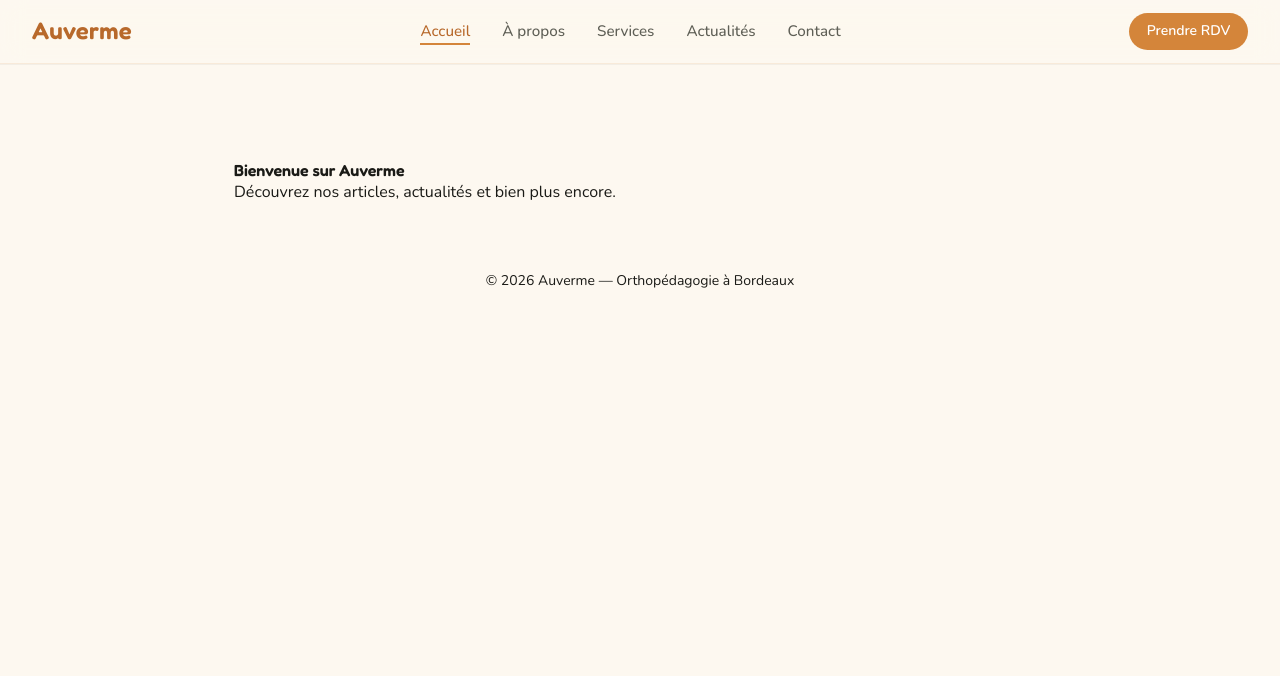
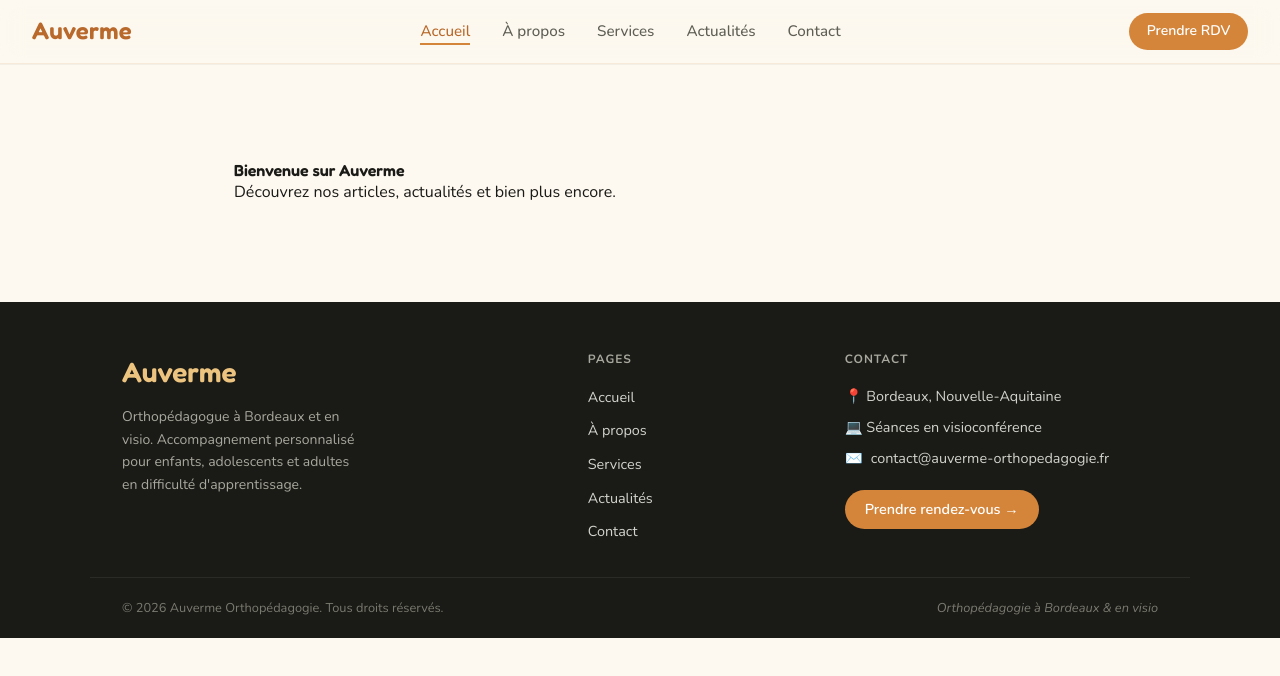
Before and after one commit to ojauze/auverme, an Astro site: page / in a window 1280 px wide. Built offline with nearby package versions, Linux system fonts and the light colour scheme; Astro itself is replaced by a stand-in of ours.

Commit message:
feat(us-20): Footer component — 3 colonnes, copyright, CTA RDV
Crée Footer.astro (brand + nav + contact, palette dark warm) et remplace
le footer inline de Layout.astro. Données tirées de siteConfig/navLinks.

Closes #20

Co-Authored-By: Claude Sonnet 4.6 <noreply@anthropic.com>

```diff
--- /dev/null
+++ b/src/components/Footer.astro
@@ -0,0 +1,194 @@
+---
+import { siteConfig, navLinks } from "../data/config";
+
+const year = new Date().getFullYear();
+---
+
+<footer class="site-footer">
+  <div class="footer-inner">
+
+    <!-- Colonne 1 : identité -->
+    <div class="footer-brand">
+      <a href="/" class="footer-logo">{siteConfig.shortName}</a>
+      <p class="footer-tagline">{siteConfig.description}</p>
+    </div>
+
+    <!-- Colonne 2 : navigation -->
+    <nav class="footer-nav" aria-label="Navigation footer">
+      <p class="footer-heading">Pages</p>
+      <ul role="list">
+        {navLinks.map(link => (
+          <li><a href={link.href}>{link.label}</a></li>
+        ))}
+      </ul>
+    </nav>
+
+    <!-- Colonne 3 : contact -->
+    <div class="footer-contact">
+      <p class="footer-heading">Contact</p>
+      <ul role="list">
+        <li>📍 {siteConfig.contact.city}, {siteConfig.contact.region}</li>
+        <li>💻 Séances en visioconférence</li>
+        {siteConfig.contact.email && (
+          <li>
+            ✉️ <a href={`mailto:${siteConfig.contact.email}`}>{siteConfig.contact.email}</a>
+          </li>
+        )}
+        {siteConfig.contact.phone && (
+          <li>
+            📞 <a href={`tel:${siteConfig.contact.phone}`}>{siteConfig.contact.phone}</a>
+          </li>
+        )}
+      </ul>
+      <a href="/contact" class="footer-cta">Prendre rendez-vous →</a>
+    </div>
+
+  </div>
+
+  <!-- Barre copyright -->
+  <div class="footer-bottom">
+    <p>
+      &copy; {year} {siteConfig.name}.
+      Tous droits réservés.
+    </p>
+    <p class="footer-legal">
+      Orthopédagogie à {siteConfig.contact.city} &amp; en visio
+    </p>
+  </div>
+</footer>
+
+<style>
+  .site-footer {
+    margin-top: 4rem;
+    background: var(--color-warm-900, #1a1a16);
+    color: var(--color-warm-300, #d4d4ce);
+  }
+
+  .footer-inner {
+    max-width: 1100px;
+    margin: 0 auto;
+    padding: 3rem 2rem 2rem;
+    display: grid;
+    grid-template-columns: 2fr 1fr 1.5fr;
+    gap: 3rem;
+  }
+
+  /* ---- Brand ---- */
+  .footer-logo {
+    display: inline-block;
+    font-family: var(--font-display, 'Fredoka', sans-serif);
+    font-size: 1.75rem;
+    font-weight: 600;
+    color: var(--color-brand-300, #edc47f);
+    text-decoration: none;
+    margin-bottom: 0.75rem;
+  }
+
+  .footer-logo:hover {
+    color: var(--color-brand-200, #f5ddb0);
+  }
+
+  .footer-tagline {
+    font-size: 0.875rem;
+    line-height: 1.6;
+    color: var(--color-warm-400, #a8a89e);
+    margin: 0;
+    max-width: 28ch;
+  }
+
+  /* ---- Nav & Contact columns ---- */
+  .footer-heading {
+    font-size: 0.75rem;
+    font-weight: 700;
+    letter-spacing: 0.08em;
+    text-transform: uppercase;
+    color: var(--color-warm-400, #a8a89e);
+    margin: 0 0 1rem;
+  }
+
+  .footer-nav ul,
+  .footer-contact ul {
+    list-style: none;
+    margin: 0;
+    padding: 0;
+    display: flex;
+    flex-direction: column;
+    gap: 0.5rem;
+  }
+
+  .footer-nav a,
+  .footer-contact a {
+    color: var(--color-warm-300, #d4d4ce);
+    text-decoration: none;
+    font-size: 0.9rem;
+    transition: color 0.2s;
+  }
+
+  .footer-nav a:hover,
+  .footer-contact a:hover {
+    color: var(--color-brand-300, #edc47f);
+  }
+
+  .footer-contact li {
+    font-size: 0.9rem;
+    display: flex;
+    gap: 0.5rem;
+    align-items: baseline;
+  }
+
+  /* ---- CTA ---- */
+  .footer-cta {
+    display: inline-flex;
+    margin-top: 1.25rem;
+    padding: 0.5rem 1.25rem;
+    background: var(--color-brand-500, #d4853a);
+    color: #fff !important;
+    border-radius: var(--radius-btn, 9999px);
+    font-size: 0.875rem;
+    font-weight: 600;
+    text-decoration: none;
+    transition: background 0.2s;
+  }
+
+  .footer-cta:hover {
+    background: var(--color-brand-400, #e3a34e) !important;
+  }
+
+  /* ---- Bottom bar ---- */
+  .footer-bottom {
+    border-top: 1px solid rgba(255, 255, 255, 0.07);
+    max-width: 1100px;
+    margin: 0 auto;
+    padding: 1.25rem 2rem;
+    display: flex;
+    align-items: center;
+    justify-content: space-between;
+    gap: 1rem;
+    flex-wrap: wrap;
+  }
+
+  .footer-bottom p {
+    margin: 0;
+    font-size: 0.8rem;
+    color: var(--color-warm-500, #7a7a70);
+  }
+
+  .footer-legal {
+    font-style: italic;
+  }
+
+  /* ---- Responsive ---- */
+  @media (max-width: 768px) {
+    .footer-inner {
+      grid-template-columns: 1fr;
+      gap: 2rem;
+      padding: 2rem 1.5rem 1.5rem;
+    }
+
+    .footer-bottom {
+      flex-direction: column;
+      align-items: flex-start;
+      padding: 1rem 1.5rem;
+    }
+  }
+</style>
--- a/src/layouts/Layout.astro
+++ b/src/layouts/Layout.astro
@@ -1,5 +1,6 @@
 ---
 import Nav from "../components/Nav.astro";
+import Footer from "../components/Footer.astro";
 import "../styles/global.css";
 import { siteConfig } from "../data/config";
 
@@ -50,9 +51,7 @@ const fullTitle = title === siteConfig.shortName
     <main>
       <slot />
     </main>
-    <footer>
-      <p>&copy; {new Date().getFullYear()} {siteConfig.shortName} — Orthopédagogie à {siteConfig.contact.city}</p>
-    </footer>
+    <Footer />
   </body>
 </html>
 
@@ -67,12 +66,4 @@ const fullTitle = title === siteConfig.shortName
     padding: 2rem 1.5rem;
     padding-top: calc(var(--header-height) + 2rem);
   }
-
-  footer {
-    text-align: center;
-    padding: 2rem;
-    color: var(--color-warm-500);
-    font-size: 0.875rem;
-    border-top: 1px solid var(--color-warm-200);
-  }
 </style>
```
Also changed, not shown: 1 other file.
